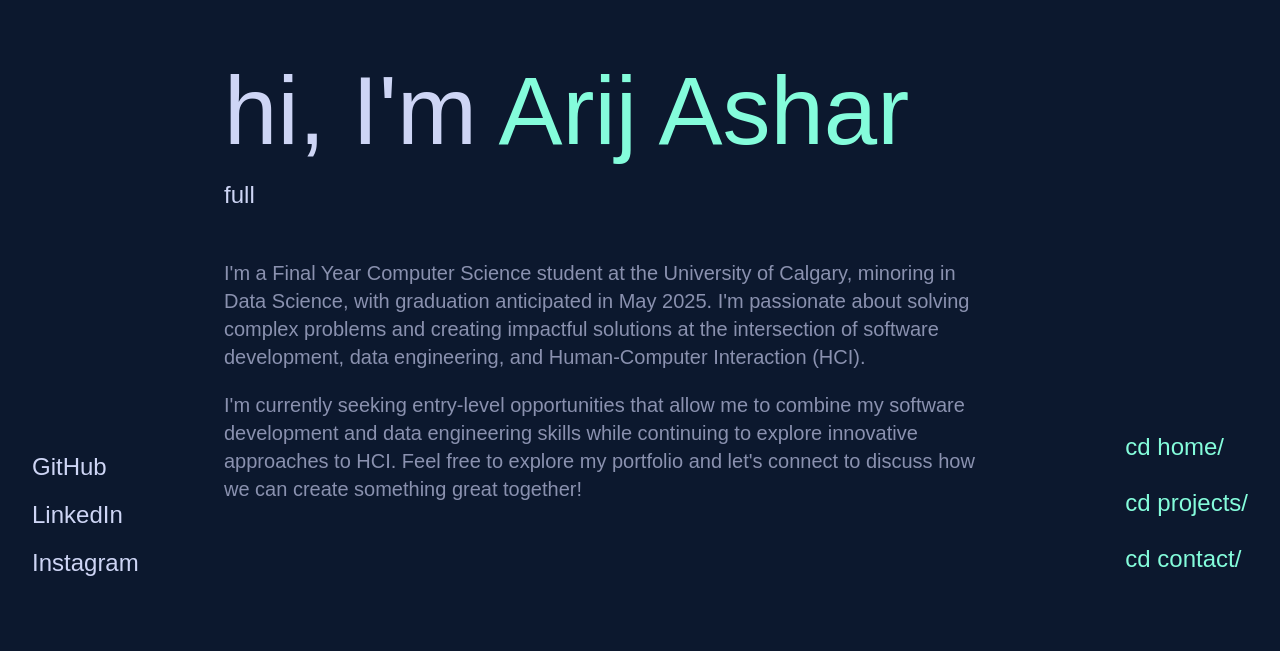
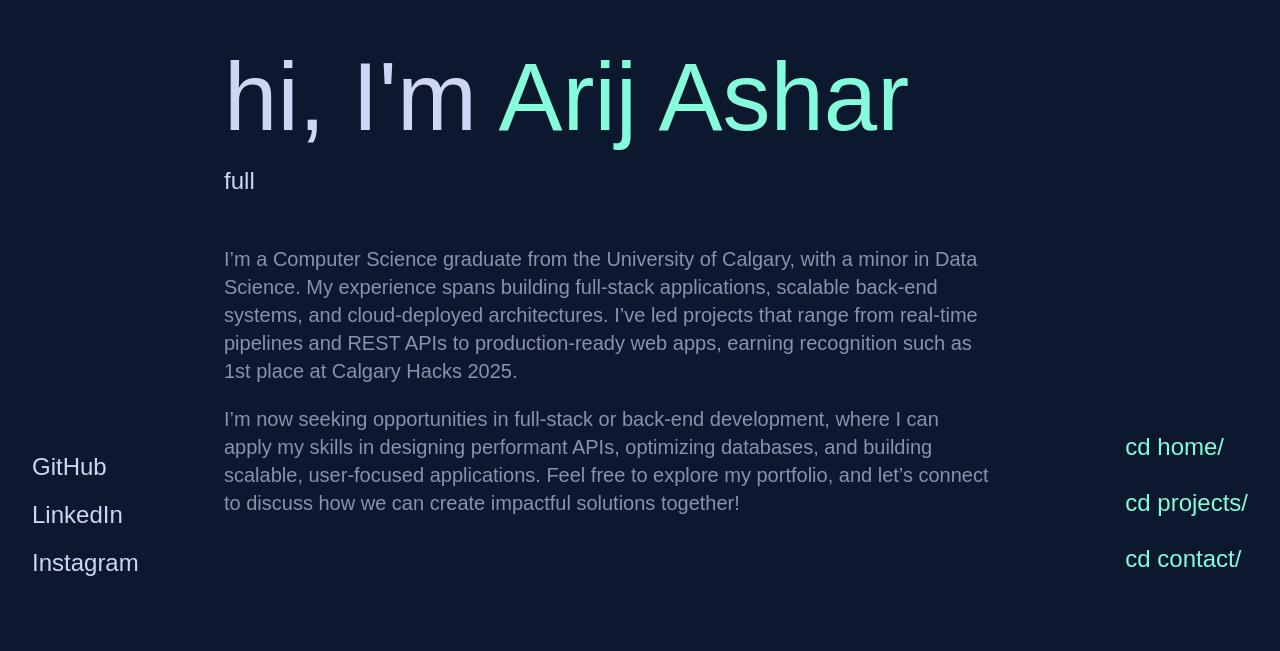
Before and after one commit to Aarij00/portfolio, a React (Vite) app: page / in a window 1280 px wide. Shown: the part 149-800 px from the top of the page. Built offline with nearby package versions, Linux system fonts and the light colour scheme; a web font is replaced by a local one.

Commit message:
Update data.js

```diff
--- a/src/assets/data.js
+++ b/src/assets/data.js
@@ -24,9 +24,9 @@ import pulseLinkCD2 from './images/a3_cd2.jpg';
 import pulseLinkCD3 from './images/a3_cd3.jpg';
 
 export const introduction = {
-  part1: `I'm a Final Year Computer Science student at the University of Calgary, minoring in Data Science, with graduation anticipated in May 2025. I'm passionate about solving complex problems and creating impactful solutions at the intersection of software development, data engineering, and Human-Computer Interaction (HCI).`,
+  part1: `I’m a Computer Science graduate from the University of Calgary, with a minor in Data Science. My experience spans building full-stack applications, scalable back-end systems, and cloud-deployed architectures. I’ve led projects that range from real-time pipelines and REST APIs to production-ready web apps, earning recognition such as 1st place at Calgary Hacks 2025.`,
 
-  part2: `I'm currently seeking entry-level opportunities that allow me to combine my software development and data engineering skills while continuing to explore innovative approaches to HCI. Feel free to explore my portfolio and let's connect to discuss how we can create something great together!`
+  part2: `I’m now seeking opportunities in full-stack or back-end development, where I can apply my skills in designing performant APIs, optimizing databases, and building scalable, user-focused applications. Feel free to explore my portfolio, and let’s connect to discuss how we can create impactful solutions together!`
 };
 
 export const projects = [
```
